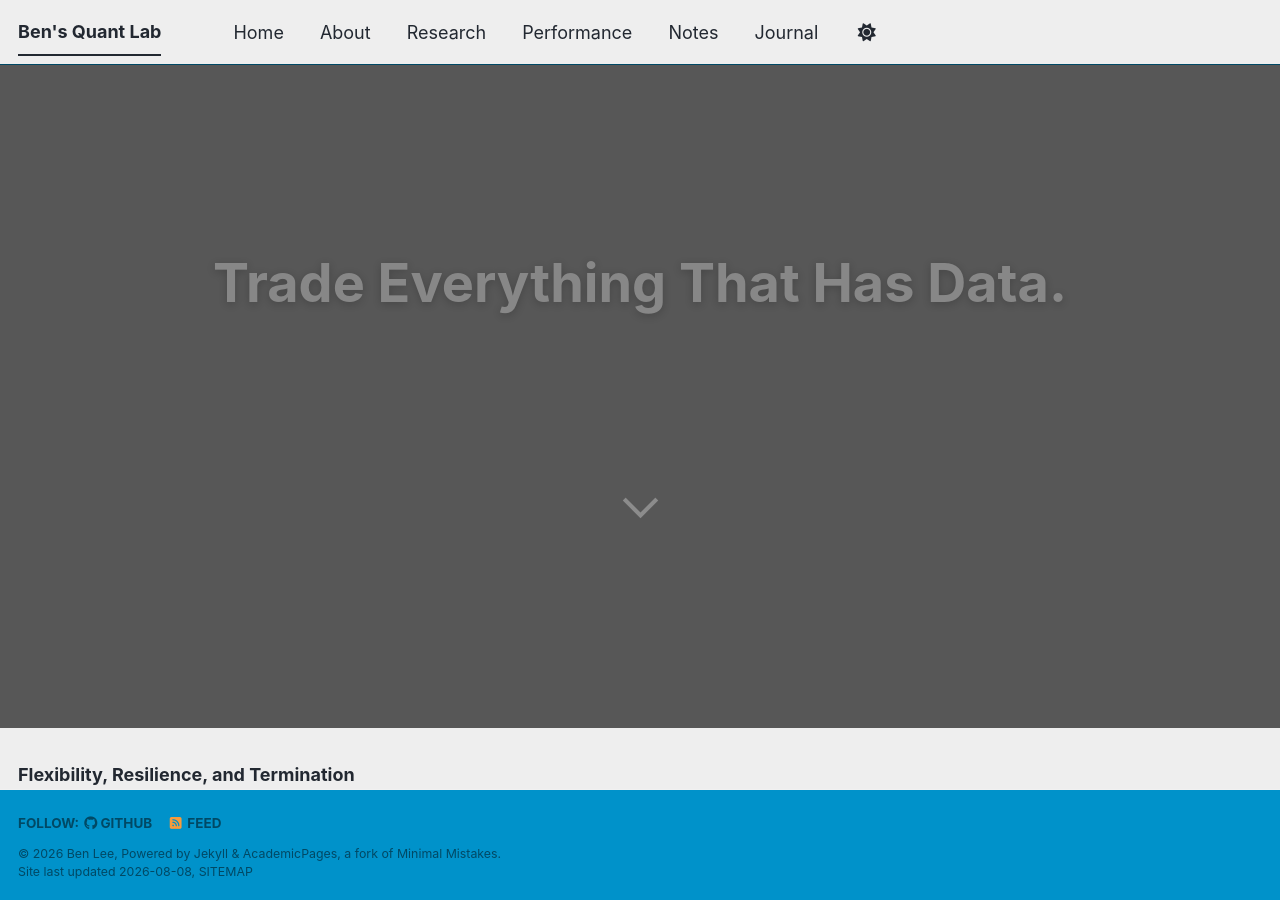
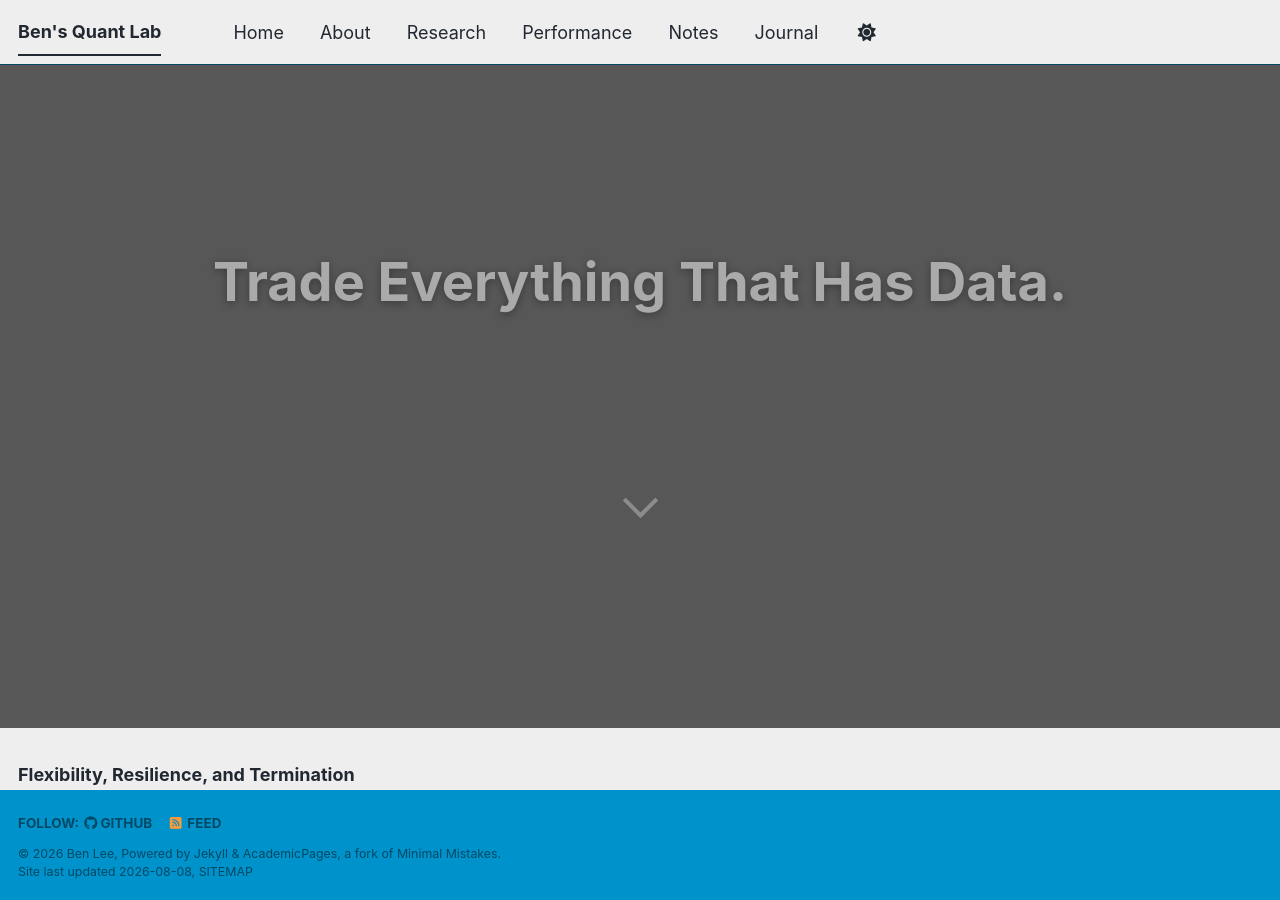
Before and after one commit to leebh1119/leebh1119.github.io, a Jekyll site: the page built from index.md, in a window 1280 px wide and 900 px high, scrolled down 237 px. Built offline with Jekyll 4.4.1, drawn with Linux system fonts in a browser that asks for light colours; a style sheet for code colours, icons or effects is not loaded.

Commit message:
included mobile screen

```diff
--- a/_sass/_custom.scss
+++ b/_sass/_custom.scss
@@ -145,16 +145,19 @@ html {
   text-align: center;
 
   width: 90%;
+  max-width: 1000px;
+
+  line-height: 1.2;
   z-index: 10;
 
   text-shadow: 0 2px 8px rgba(0, 0, 0, 0.7);
 
-  animation: gentleFade 5s ease-in-out infinite;
+  animation: gentleFade 6s ease-in-out infinite;
 }
 
 @keyframes gentleFade {
   0% {
-    opacity: 0.25;
+    opacity: 0.45;
   }
 
   50% {
@@ -162,6 +165,21 @@ html {
   }
 
   100% {
-    opacity: 0.25;
+    opacity: 0.45;
   }
 }
+
+
+/* 모바일 */
+@media screen and (max-width: 600px) {
+  .splash-hero-text {
+    top: 30%;
+    left: 50%;
+
+    width: 90%;
+    max-width: 90%;
+
+    font-size: 1.6rem;
+    line-height: 1.3;
+  }
+}
```
